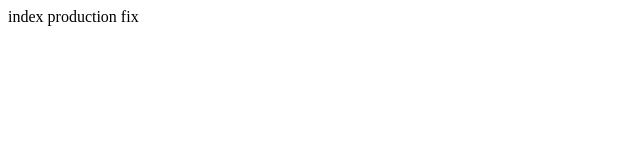
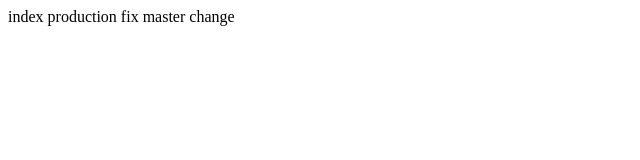
Before and after one commit to prakaashr/com.bread1.demo, a plain HTML site: page WebContent/index.html in a window 1280 px wide. Shown: the whole page, without its empty margins (0-640 px from the left). Drawn offline with Linux system fonts and the light colour scheme.

Commit message:
final change

```diff
--- a/WebContent/index.html
+++ b/WebContent/index.html
@@ -8,5 +8,6 @@
 index
 
 production fix
+master change
 </body>
 </html>
```
